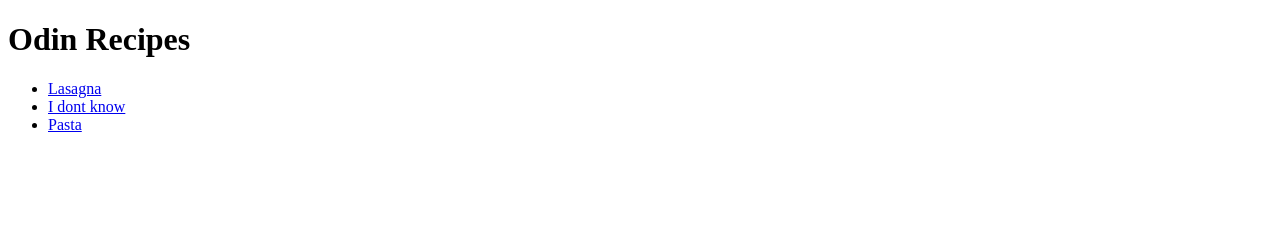
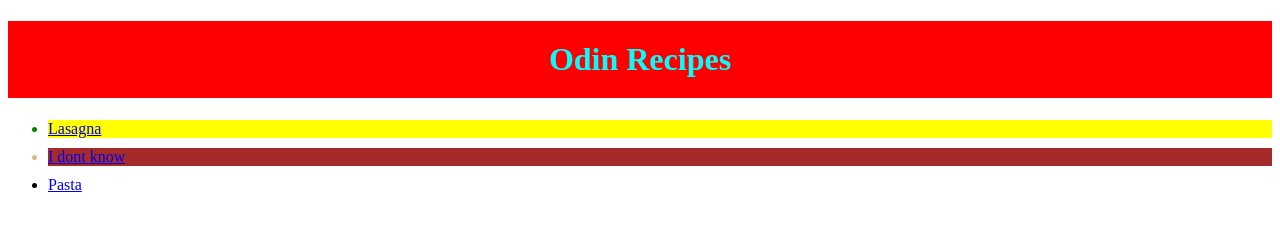
Before and after one commit to ani7fx/odin-recipes, a plain HTML site: page index.html in a window 1280 px wide. Drawn offline with Linux system fonts and the light colour scheme.

Commit message:
padding change

```diff
--- a/index.html
+++ b/index.html
@@ -1,6 +1,7 @@
 <!DOCTYPE html>
 <html lang="en">
 <head>
+    <link rel ="stylesheet" href="styles.css">
     <meta charset="UTF-8">
     <meta name="viewport" content="width=device-width, initial-scale=1.0">
     <title>Document</title>
@@ -8,8 +9,8 @@
 <body>
     <h1>Odin Recipes</h1>
     <ul>
-        <li><a href = "./recipes/lasagna.html">Lasagna</a></li>
-        <li><a href="./recipes/idkbro.html">I dont know</a></li>
+        <li class="lasagna"><a href = "./recipes/lasagna.html">Lasagna</a></li>
+        <li id = "dk"><a href="./recipes/idkbro.html">I dont know</a></li>
         <li><a href="./recipes/pasta.html">Pasta</a></li>
     </ul>
 </body>
--- /dev/null
+++ b/styles.css
@@ -0,0 +1,21 @@
+h1{
+    color:aqua;
+    background-color: red;
+    padding: 20px;
+    text-align: center;
+}
+
+.lasagna{
+    color:green;
+    background-color: yellow;
+}
+
+#dk{
+    color:burlywood;
+    background-color: brown;
+}
+
+li{
+    margin-bottom: 10px;
+
+}
```
